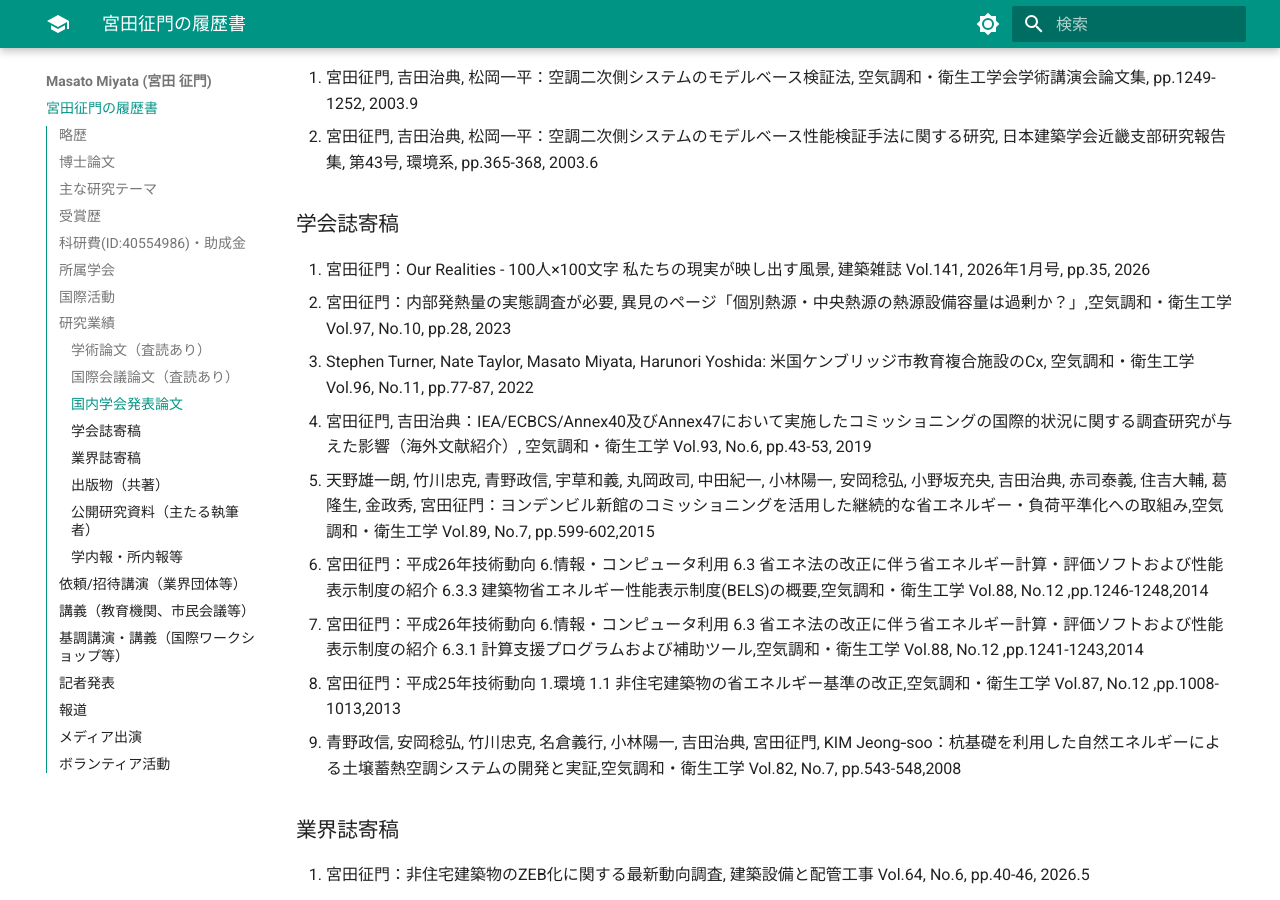
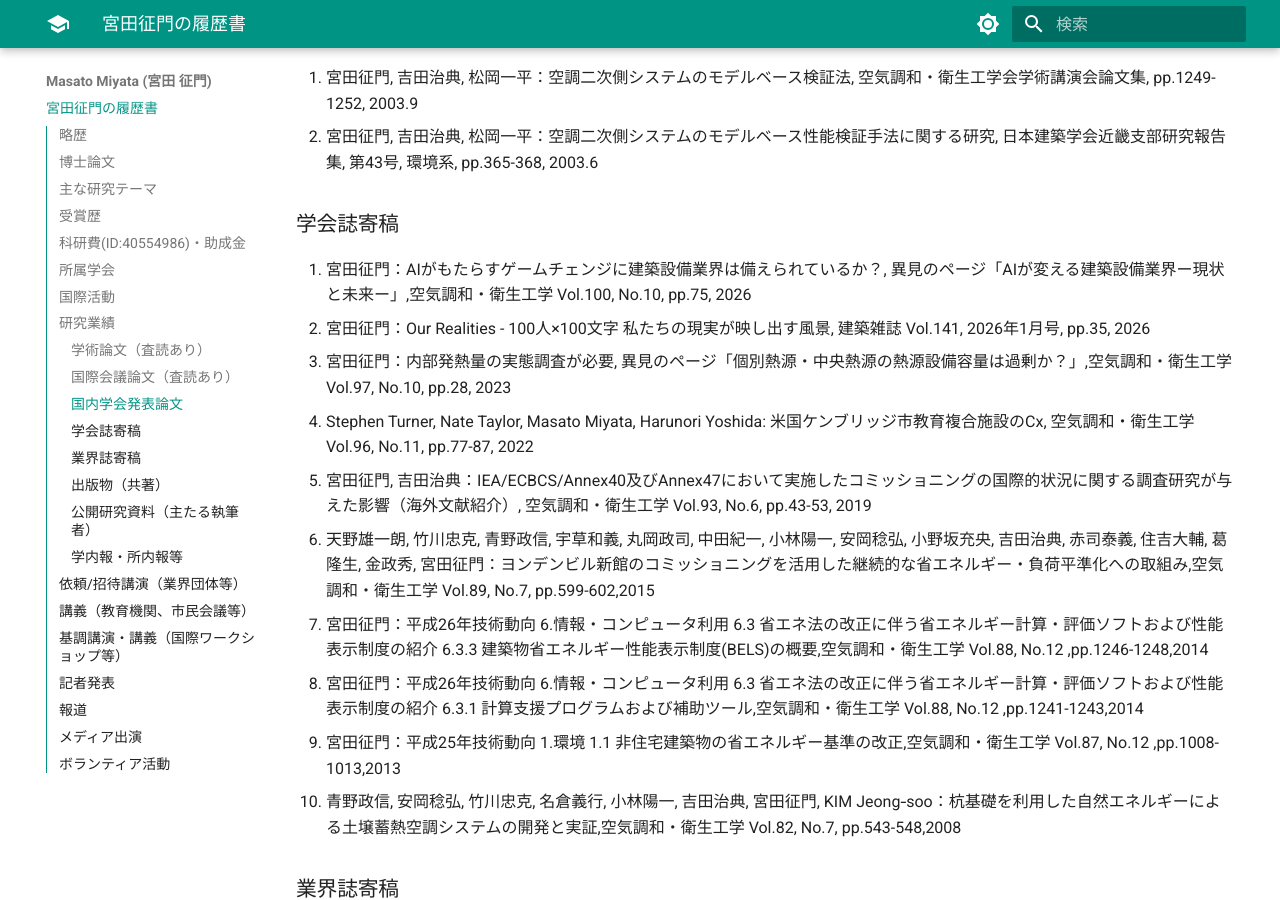
Before and after one commit to MasatoMiyata/CurriculumVitae, an MkDocs documentation site: the page built from docs/index.md, in a window 1280 px wide and 900 px high, scrolled down 24984 px. Built offline with MkDocs 1.6.1 and Material for MkDocs 9.7.7, drawn with Linux system fonts in a browser that asks for light colours.

Commit message:
学会誌寄稿を追加

```diff
--- a/docs/index.md
+++ b/docs/index.md
@@ -415,15 +415,16 @@
 
 
 ### 学会誌寄稿
-1. 宮田征門：Our Realities - 100人×100文字 私たちの現実が映し出す風景, 建築雑誌 Vol.141, 2026年1月号, pp.35, 2026
-2. 宮田征門：内部発熱量の実態調査が必要, 異見のページ「個別熱源・中央熱源の熱源設備容量は過剰か？」,空気調和・衛生工学 Vol.97, No.10, pp.28, 2023
-3. Stephen Turner, Nate Taylor, Masato Miyata, Harunori Yoshida: 米国ケンブリッジ市教育複合施設のCx, 空気調和・衛生工学 Vol.96, No.11, pp.77-87, 2022
-4. 宮田征門, 吉田治典：IEA/ECBCS/Annex40及びAnnex47において実施したコミッショニングの国際的状況に関する調査研究が与えた影響（海外文献紹介）, 空気調和・衛生工学 Vol.93, No.6, pp.43-53, 2019
-5. 天野雄一朗, 竹川忠克, 青野政信, 宇草和義, 丸岡政司, 中田紀一, 小林陽一, 安岡稔弘, 小野坂充央, 吉田治典, 赤司泰義, 住吉大輔, 葛隆生, 金政秀, 宮田征門：ヨンデンビル新館のコミッショニングを活用した継続的な省エネルギー・負荷平準化への取組み,空気調和・衛生工学 Vol.89, No.7, pp.599-602,2015
-6. 宮田征門：平成26年技術動向 6.情報・コンピュータ利用 6.3 省エネ法の改正に伴う省エネルギー計算・評価ソフトおよび性能表示制度の紹介 6.3.3 建築物省エネルギー性能表示制度(BELS)の概要,空気調和・衛生工学 Vol.88, No.12 ,pp.1246-1248,2014
-7. 宮田征門：平成26年技術動向 6.情報・コンピュータ利用 6.3 省エネ法の改正に伴う省エネルギー計算・評価ソフトおよび性能表示制度の紹介 6.3.1 計算支援プログラムおよび補助ツール,空気調和・衛生工学 Vol.88, No.12 ,pp.1241-1243,2014
-8. 宮田征門：平成25年技術動向 1.環境 1.1 非住宅建築物の省エネルギー基準の改正,空気調和・衛生工学 Vol.87, No.12 ,pp.1008-1013,2013
-9. 青野政信, 安岡稔弘, 竹川忠克, 名倉義行, 小林陽一, 吉田治典, 宮田征門, KIM Jeong‐soo：杭基礎を利用した自然エネルギーによる土壌蓄熱空調システムの開発と実証,空気調和・衛生工学 Vol.82, No.7, pp.543-548,2008
+1. 宮田征門：AIがもたらすゲームチェンジに建築設備業界は備えられているか？, 異見のページ「AIが変える建築設備業界ー現状と未来ー」,空気調和・衛生工学 Vol.100, No.10, pp.75, 2026
+2. 宮田征門：Our Realities - 100人×100文字 私たちの現実が映し出す風景, 建築雑誌 Vol.141, 2026年1月号, pp.35, 2026
+3. 宮田征門：内部発熱量の実態調査が必要, 異見のページ「個別熱源・中央熱源の熱源設備容量は過剰か？」,空気調和・衛生工学 Vol.97, No.10, pp.28, 2023
+4. Stephen Turner, Nate Taylor, Masato Miyata, Harunori Yoshida: 米国ケンブリッジ市教育複合施設のCx, 空気調和・衛生工学 Vol.96, No.11, pp.77-87, 2022
+5. 宮田征門, 吉田治典：IEA/ECBCS/Annex40及びAnnex47において実施したコミッショニングの国際的状況に関する調査研究が与えた影響（海外文献紹介）, 空気調和・衛生工学 Vol.93, No.6, pp.43-53, 2019
+6. 天野雄一朗, 竹川忠克, 青野政信, 宇草和義, 丸岡政司, 中田紀一, 小林陽一, 安岡稔弘, 小野坂充央, 吉田治典, 赤司泰義, 住吉大輔, 葛隆生, 金政秀, 宮田征門：ヨンデンビル新館のコミッショニングを活用した継続的な省エネルギー・負荷平準化への取組み,空気調和・衛生工学 Vol.89, No.7, pp.599-602,2015
+7. 宮田征門：平成26年技術動向 6.情報・コンピュータ利用 6.3 省エネ法の改正に伴う省エネルギー計算・評価ソフトおよび性能表示制度の紹介 6.3.3 建築物省エネルギー性能表示制度(BELS)の概要,空気調和・衛生工学 Vol.88, No.12 ,pp.1246-1248,2014
+8. 宮田征門：平成26年技術動向 6.情報・コンピュータ利用 6.3 省エネ法の改正に伴う省エネルギー計算・評価ソフトおよび性能表示制度の紹介 6.3.1 計算支援プログラムおよび補助ツール,空気調和・衛生工学 Vol.88, No.12 ,pp.1241-1243,2014
+9. 宮田征門：平成25年技術動向 1.環境 1.1 非住宅建築物の省エネルギー基準の改正,空気調和・衛生工学 Vol.87, No.12 ,pp.1008-1013,2013
+10. 青野政信, 安岡稔弘, 竹川忠克, 名倉義行, 小林陽一, 吉田治典, 宮田征門, KIM Jeong‐soo：杭基礎を利用した自然エネルギーによる土壌蓄熱空調システムの開発と実証,空気調和・衛生工学 Vol.82, No.7, pp.543-548,2008
 
 ### 業界誌寄稿
 1. 宮田征門：非住宅建築物のZEB化に関する最新動向調査, 建築設備と配管工事 Vol.64, No.6, pp.40-46, 2026.5
```
Also changed, not shown: site/index.html, site/search/search_index.json, site/sitemap.xml, 1 other file.
